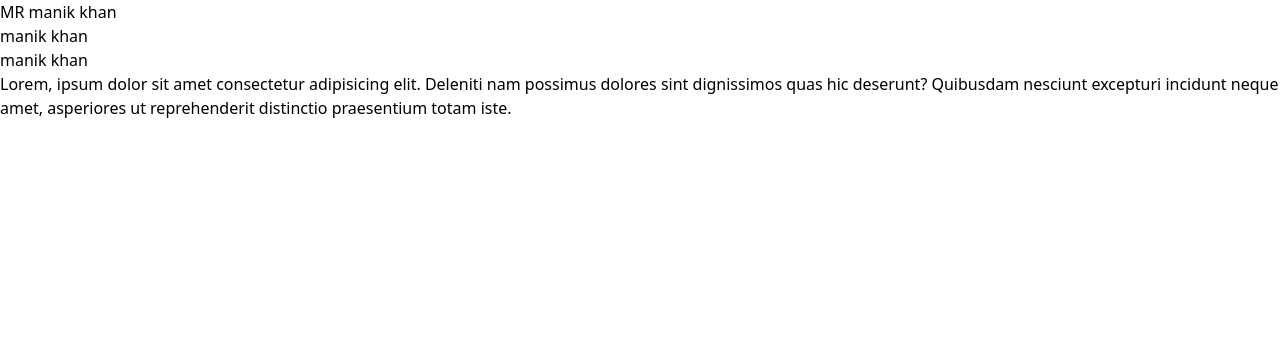
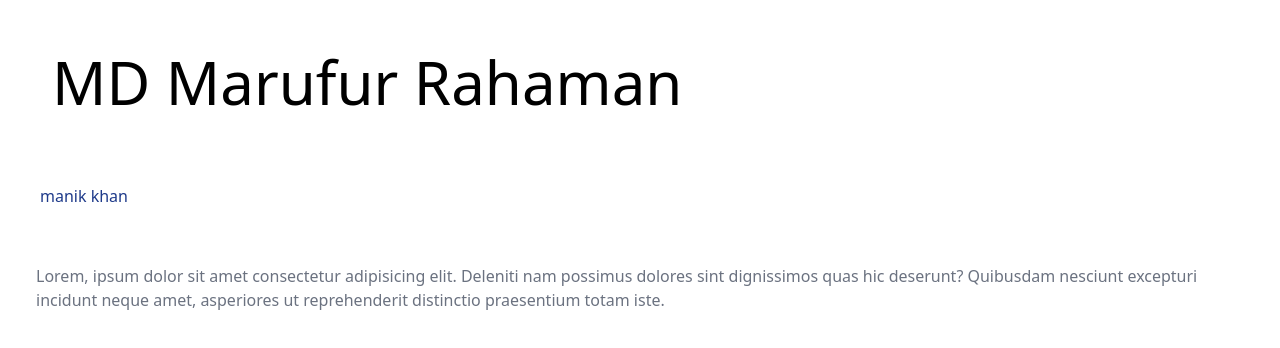
Before and after one commit to manikblocck/-setup-for-tailwind, a website built with Vite: page index.html in a window 1280 px wide. Built offline with nearby package versions, Linux system fonts and the light colour scheme.

Commit message:
tailwind-pratcic

```diff
--- a/index.html
+++ b/index.html
@@ -7,9 +7,8 @@
     <link rel="stylesheet" href="CSS/main.css">
 </head>
 <body>
-    <h1>MR manik khan</h1>
-    <h2>manik khan</h2>
-    <h3>manik khan</h3>
-    <p>Lorem, ipsum dolor sit amet consectetur adipisicing elit. Deleniti nam possimus dolores sint dignissimos quas hic deserunt? Quibusdam nesciunt excepturi incidunt neque amet, asperiores ut reprehenderit distinctio praesentium totam iste.</p>
+    <h1 class="p-8 m-5 text-6xl">MD Marufur Rahaman</h1>
+    <h2 class="p-5 m-5 text-blue-900">manik khan</h2>
+    <p class="p-4 m-5 text-gray-500">Lorem, ipsum dolor sit amet consectetur adipisicing elit. Deleniti nam possimus dolores sint dignissimos quas hic deserunt? Quibusdam nesciunt excepturi incidunt neque amet, asperiores ut reprehenderit distinctio praesentium totam iste.</p>
 </body>
 </html>
```
